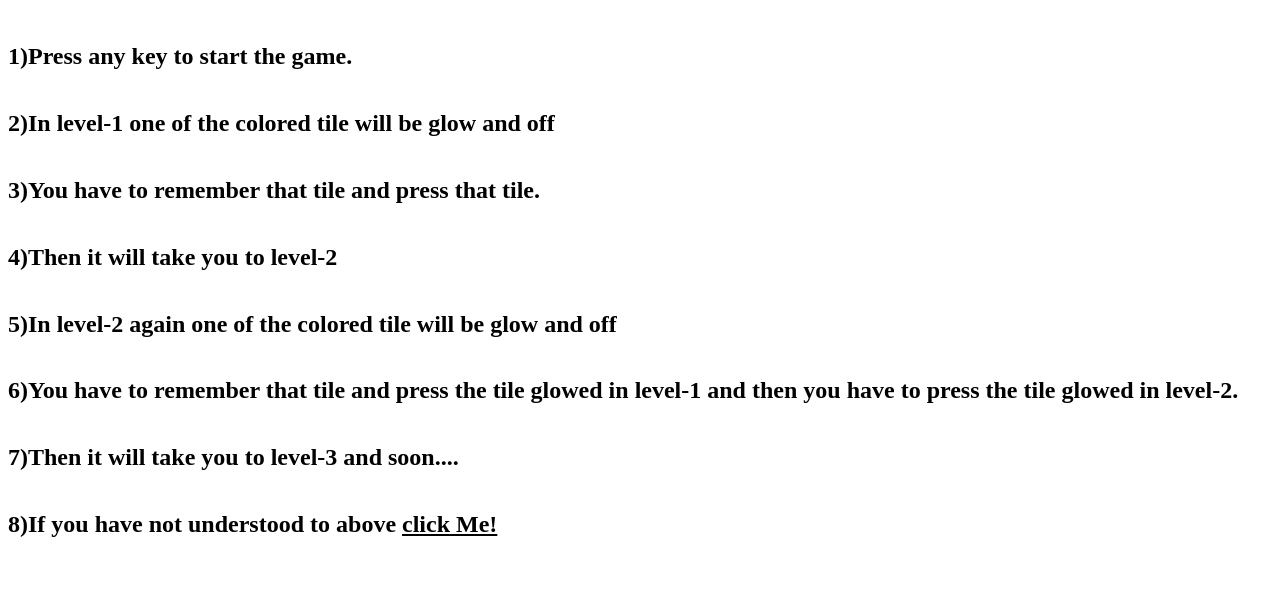
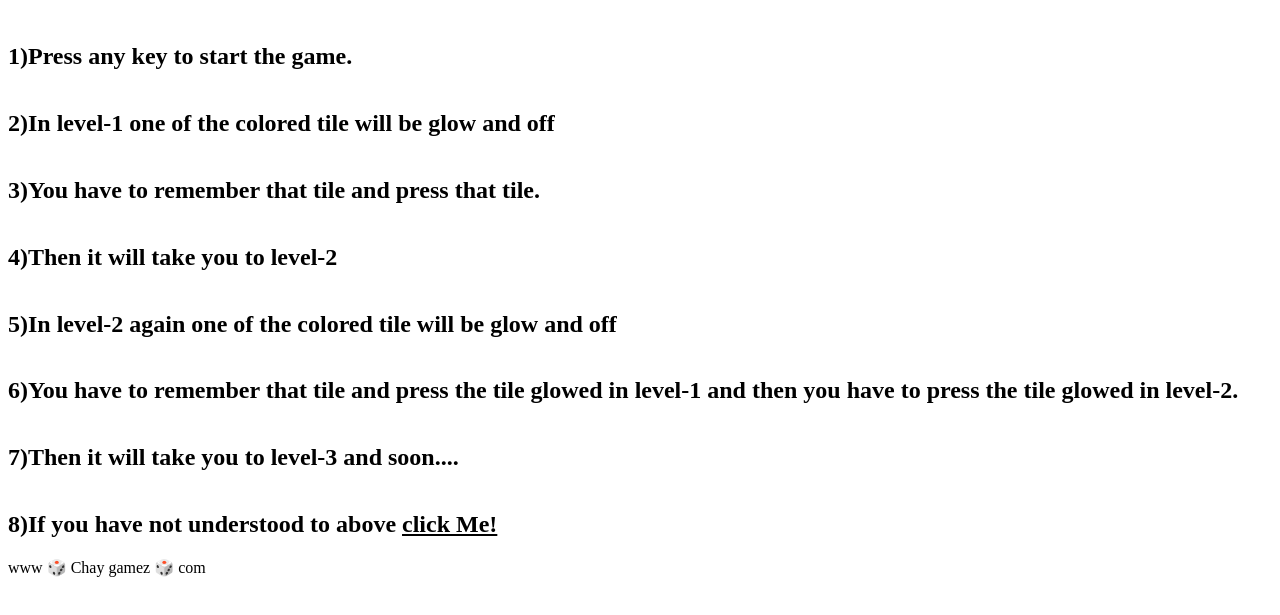
Before and after one commit to sambangichaitanya/simonGame, a plain HTML site: page instructions.html in a window 1280 px wide. Shown: the part 165-780 px from the top of the page. Drawn offline with Linux system fonts and the light colour scheme.

Commit message:
Update instructions.html

```diff
--- a/instructions.html
+++ b/instructions.html
@@ -37,8 +37,6 @@
         <h2>7)Then it will take you to level-3 and soon....</h2>
         <a href="https://youtu.be/EWJ5uYwQJGU"><h2>8)If you have not understood to above <u>click Me!</u></h2></a>
     </div>
-    <footer>
-        <p></p>
-    </footer>
+    <footer>www 🎲 Chay gamez 🎲 com</footer>
 </body>
 </html>
```
